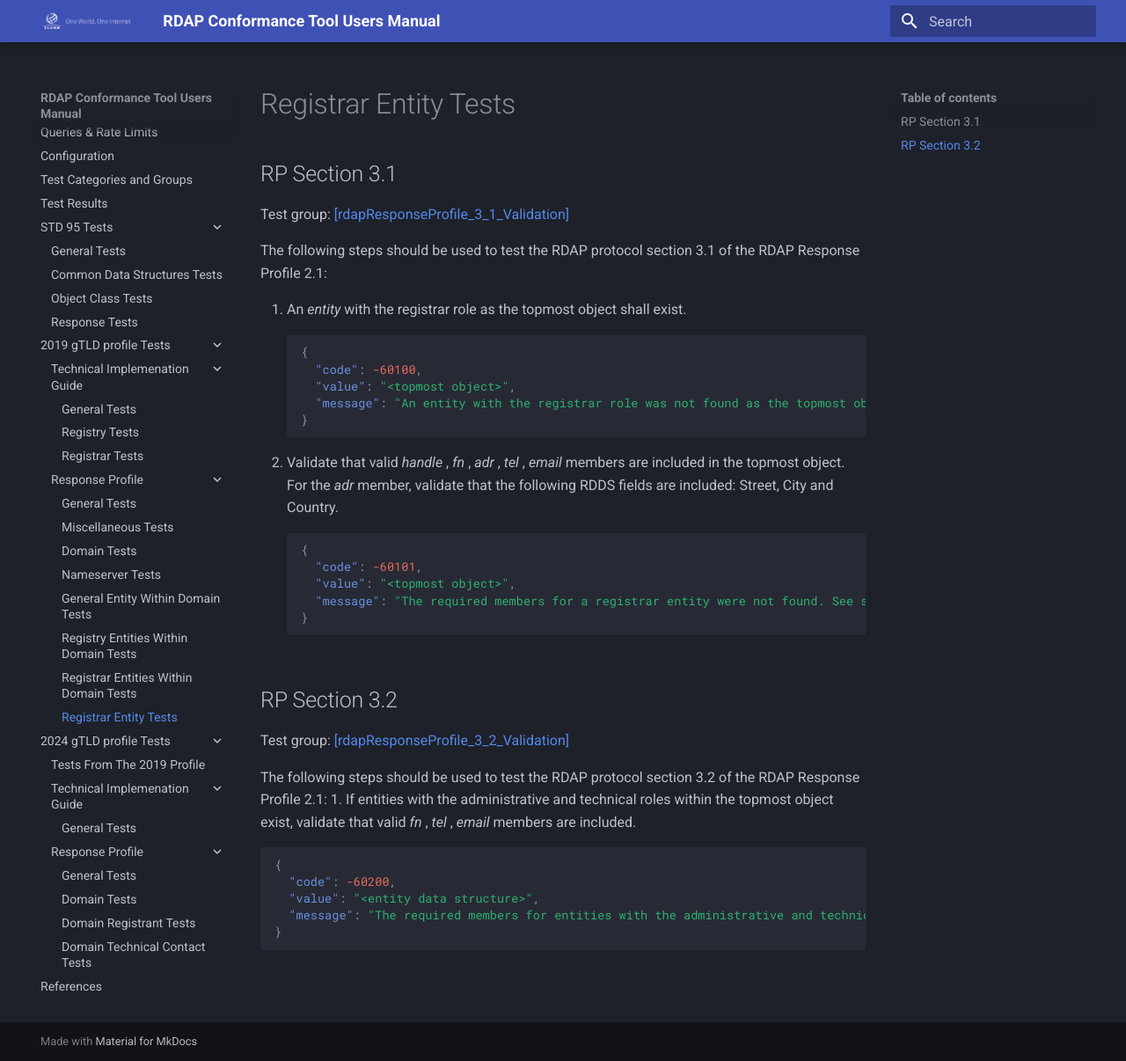
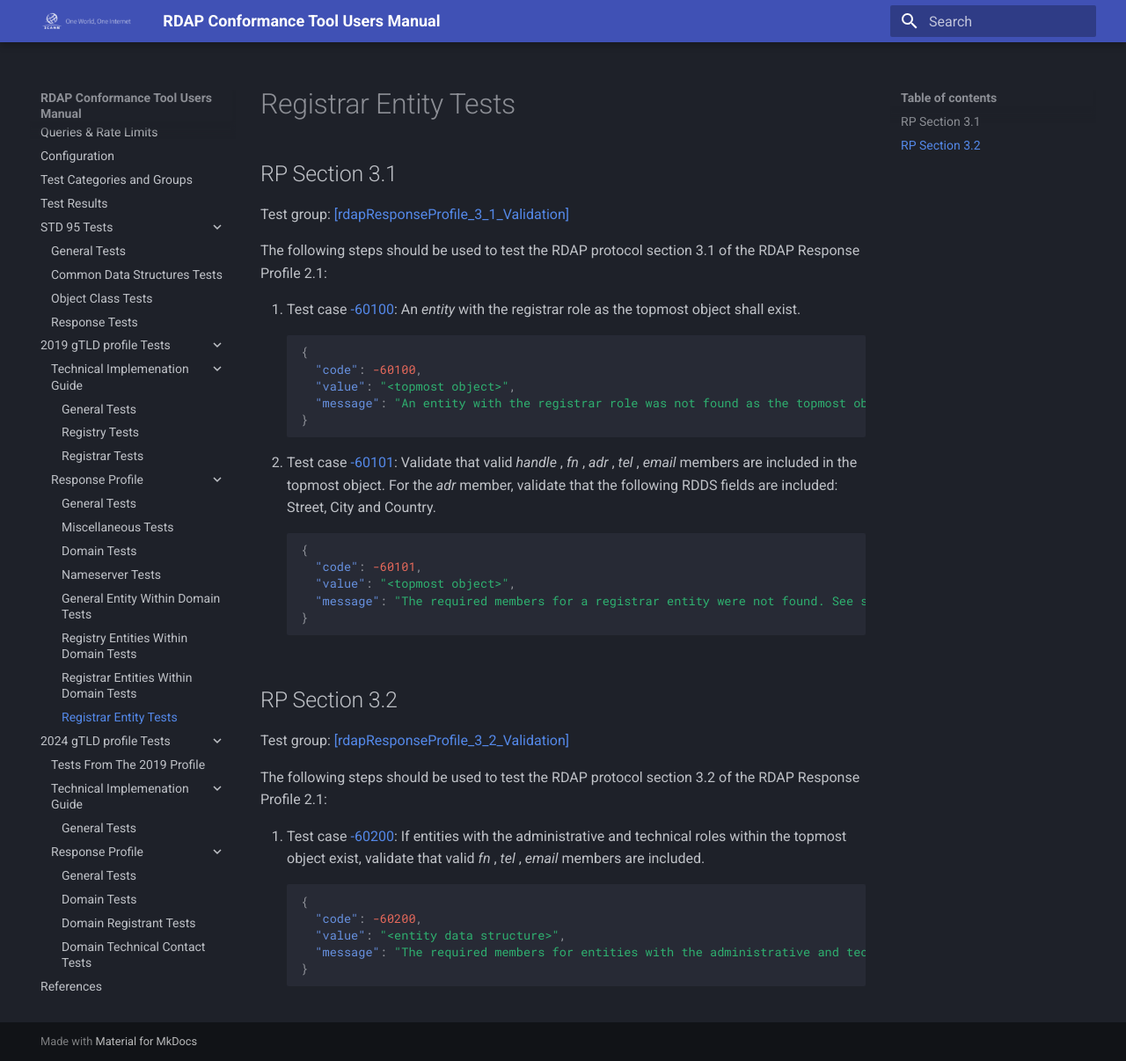
Before and after one commit to icann/rdap-conformance-tool, an MkDocs documentation site: the page built from docs/2019_gtld/response/entity_registrar.md, in a window 1280 px wide and 1206 px high. Shown: the whole window at 88% size. Built offline with MkDocs 1.6.1 and Material for MkDocs 9.7.7, drawn with Linux system fonts in a browser that asks for light colours.

Commit message:
test case links

````diff
--- a/docs/2019_gtld/response/entity_registrar.md
+++ b/docs/2019_gtld/response/entity_registrar.md
@@ -6,7 +6,7 @@
 
 The following steps should be used to test the RDAP protocol section 3.1 of the RDAP Response Profile 2.1:
 
-1. An _entity_ with the registrar role as the topmost object shall exist.
+1. Test case [-60100](#id-testCase-60100){ #id-testCase-60100 }: An _entity_ with the registrar role as the topmost object shall exist.
 ```json
 {
   "code": -60100,
@@ -14,7 +14,7 @@ The following steps should be used to test the RDAP protocol section 3.1 of the
   "message": "An entity with the registrar role was not found as the topmost object. See section 3.1 of the RDAP_Response_Profile_2_1"
 }
 ```
-2. Validate that valid _handle_ , _fn_ , _adr_ , _tel_ , _email_ members are included in the topmost
+2. Test case [-60101](#id-testCase-60101){ #id-testCase-60101 }: Validate that valid _handle_ , _fn_ , _adr_ , _tel_ , _email_ members are included in the topmost
     object. For the _adr_ member, validate that the following RDDS fields are included: Street,
     City and Country.
 ```json
@@ -31,7 +31,8 @@
 
 The following steps should be used to test the RDAP protocol section 3.2 of the
 RDAP Response Profile 2.1:
-1. If entities with the administrative and technical roles within the topmost object exist,
+
+1. Test case [-60200](#id-testCase-60200){ #id-testCase-60200 }: If entities with the administrative and technical roles within the topmost object exist,
     validate that valid _fn_ , _tel_ , _email_ members are included.
 ```json
 {
````
